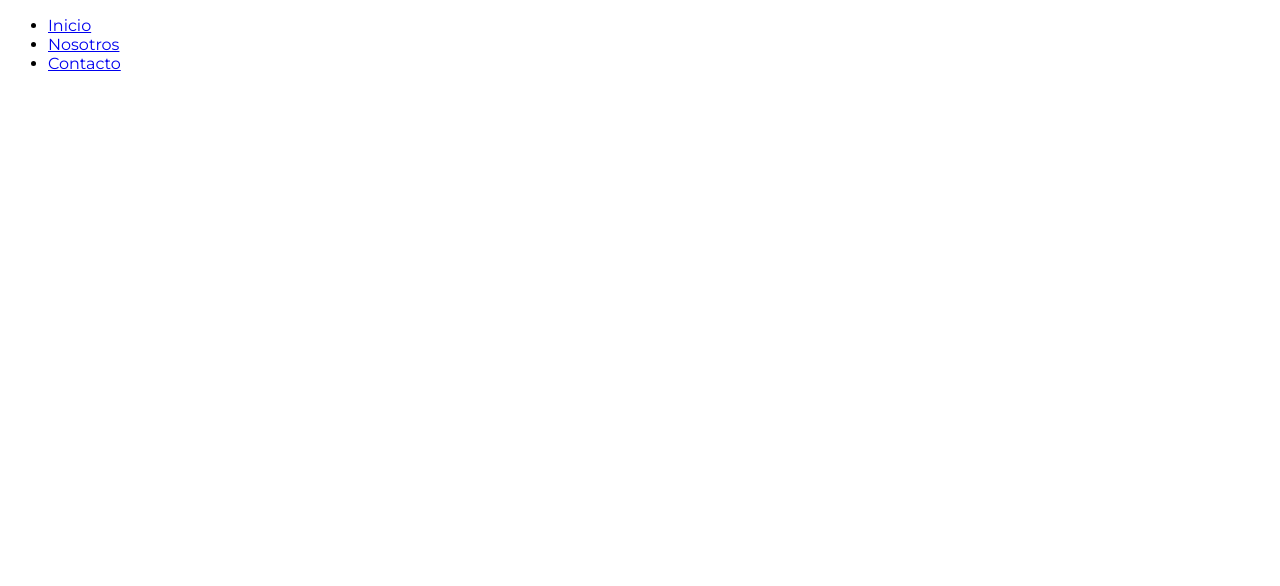
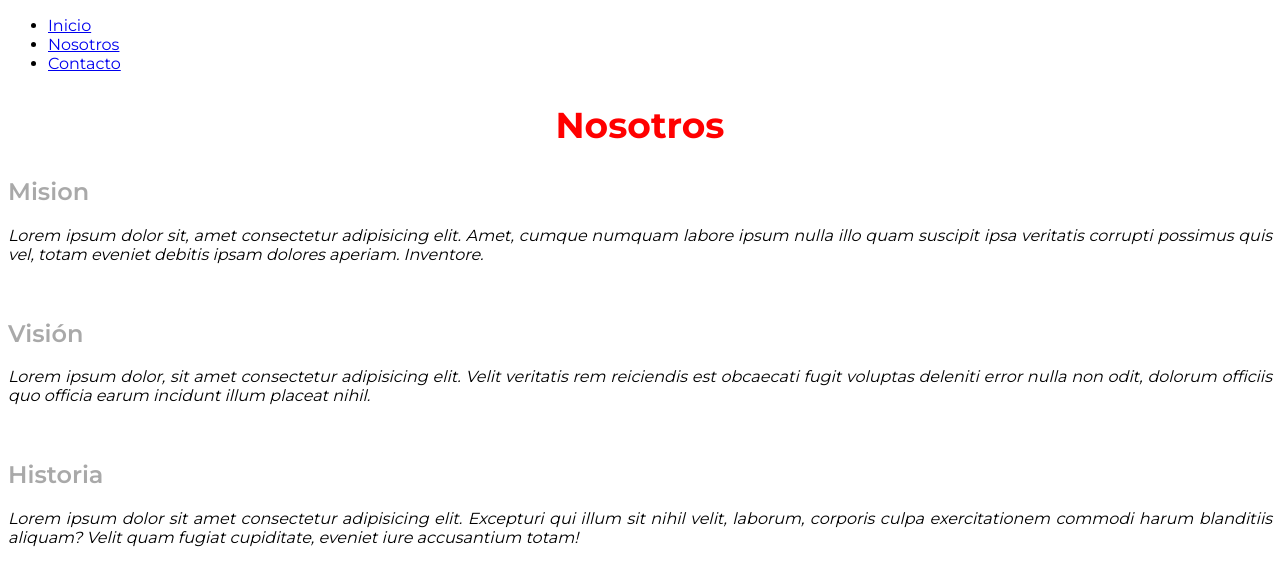
Before and after one commit to iodario/depcsuite-html, a plain HTML site: page nosotros.html in a window 1280 px wide. Drawn offline with Linux system fonts and the light colour scheme.

Commit message:
semantica

```diff
--- a/nosotros.html
+++ b/nosotros.html
@@ -9,11 +9,27 @@
     <title>Nosotros</title>
 </head>
 <body>
-    <ul>
-        <li><a href="index.html">Inicio</a> </li>
-        <li><a href="nosotros.html"> Nosotros</a></li>
-        <li><a href="contacto.html">Contacto</a> </li>
-    </ul>
+    <nav>
+        <ul>
+            <li><a href="index.html">Inicio</a> </li>
+            <li><a href="nosotros.html"> Nosotros</a></li>
+            <li><a href="contacto.html">Contacto</a> </li>
+        </ul>
+    </nav>
+    <section>
+        <h1>Nosotros</h1>
+        <h2>Mision</h2>
+        <p>Lorem ipsum dolor sit, amet consectetur adipisicing elit. Amet, cumque numquam labore ipsum nulla illo quam suscipit ipsa veritatis corrupti possimus quis vel, totam eveniet debitis ipsam dolores aperiam. Inventore.</p>
+        <br>
 
+        <h2>Visión</h2>
+        <p>Lorem ipsum dolor, sit amet consectetur adipisicing elit. Velit veritatis rem reiciendis est obcaecati fugit voluptas deleniti error nulla non odit, dolorum officiis quo officia earum incidunt illum placeat nihil.</p>
+        <br>
+
+        <h2>Historia</h2>
+        <p>Lorem ipsum dolor sit amet consectetur adipisicing elit. Excepturi qui illum sit nihil velit, laborum, corporis culpa exercitationem commodi harum blanditiis aliquam? Velit quam fugiat cupiditate, eveniet iure accusantium totam!</p>
+        <br>
+
+    </section>
 </body>
 </html>
```
Also changed, not shown: contacto.html (+11 -6 lines), index.html (+6 -0 lines).
